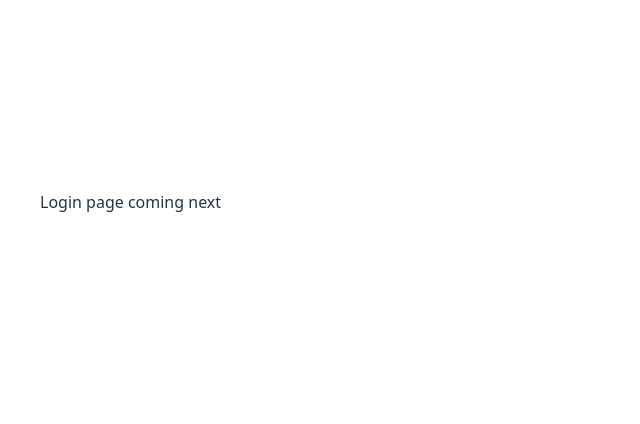
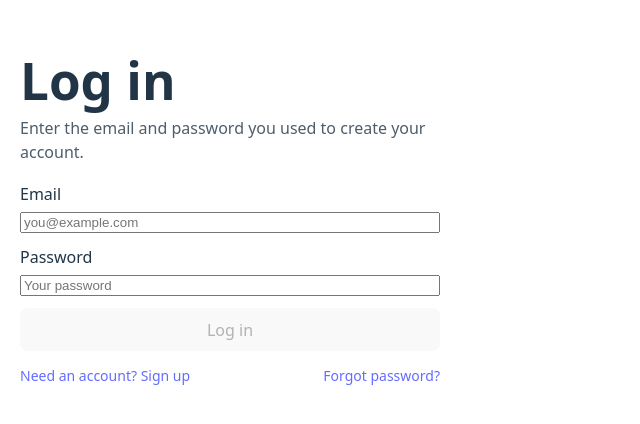
Before and after one commit to sj236code/closet-ai, a React (Vite) app in the folder apps/web/: page /login in a window 1280 px wide. Shown: the part 198-622 px from the top of the page, without its empty margins (0-640 px from the left). Built offline with nearby package versions, Linux system fonts and the light colour scheme; no server answers.

Commit message:
login works

```diff
--- a/apps/web/src/App.jsx
+++ b/apps/web/src/App.jsx
@@ -1,18 +1,20 @@
 import { BrowserRouter, Routes, Route } from "react-router-dom";
 import AuthEntryPage from "./auth/AuthEntryPage";
 import SignupPage from "./auth/SignupPage";
-
-function PlaceholderLogin() {
-  return <div style={{ padding: 40 }}>Login page coming next</div>;
-}
+import LoginPage from "./auth/LoginPage";
+import LandingPage from "./home/LandingPage";
 
 function App() {
   return (
     <BrowserRouter>
       <Routes>
+        {/* Authentication */}
         <Route path="/" element={<AuthEntryPage />} />
         <Route path="/signup" element={<SignupPage />} />
-        <Route path="/login" element={<PlaceholderLogin />} />
+        <Route path="/login" element={<LoginPage />} />
+
+        {/* Logged in */}
+        <Route path="/home" element={<LandingPage />} />
       </Routes>
     </BrowserRouter>
   );
--- a/apps/web/src/auth/LoginPage.jsx
+++ b/apps/web/src/auth/LoginPage.jsx
@@ -0,0 +1,106 @@
+import { useMemo, useState } from "react";
+import { useNavigate } from "react-router-dom";
+import { supabase } from "../lib/supabaseClient";
+
+export default function LoginPage() {
+    const navigate = useNavigate();
+
+    const [email, setEmail] = useState("");
+    const [password, setPassword] = useState("");
+
+    const [loading, setLoading] = useState(false);
+    const [errorMsg, setErrorMsg] = useState("");
+
+    const canSubmit = useMemo(() => {
+        return email.trim().length > 0 && password.length >= 8;
+    }, [email, password]);
+
+    async function onSubmit(e) {
+        e.preventDefault();
+        setErrorMsg("");
+
+        if (!canSubmit) {
+            setErrorMsg("Enter your email and password (min 8 characters).");
+            return;
+        }
+
+        try {
+            setLoading(true);
+
+            const { data, error } = await supabase.auth.signInWithPassword({
+                email: email.trim(),
+                password,
+            });
+
+            if (error) throw error;
+
+            // If email confirmations are ON and user isn't confirmed, Supabase will error.
+            // If login succeeds, data.session will exist.
+            if (data?.session) {
+                // For now: send them somewhere simple
+                // Later you'll redirect to onboarding if profile incomplete.
+                console.log("Login Successful.")
+                navigate("/home", { replace: true });
+            } else {
+                // Rare, but handle gracefully
+                setErrorMsg("Login succeeded but no session was created. Please try again.");
+            }
+        } catch (err) {
+            setErrorMsg(err?.message || "Login failed. Please try again.");
+        } finally {
+            setLoading(false);
+        }
+    }
+
+    return (
+        <div style={{ maxWidth: 420, margin: "60px auto", padding: 20 }}>
+            <h1 style={{ marginBottom: 8 }}>Log in</h1>
+            <p style={{ marginTop: 0, opacity: 0.8 }}>
+                Enter the email and password you used to create your account.
+            </p>
+
+            <form onSubmit={onSubmit} style={{ display: "grid", gap: 12, marginTop: 18 }}>
+                <label style={{ display: "grid", gap: 6 }}>
+                    <span>Email</span>
+                    <input
+                        type="email"
+                        autoComplete="email"
+                        value={email}
+                        onChange={(e) => setEmail(e.target.value)}
+                        placeholder="you@example.com"
+                        required
+                    />
+                </label>
+
+                <label style={{ display: "grid", gap: 6 }}>
+                    <span>Password</span>
+                    <input
+                        type="password"
+                        autoComplete="current-password"
+                        value={password}
+                        onChange={(e) => setPassword(e.target.value)}
+                        placeholder="Your password"
+                        required
+                    />
+                </label>
+
+                {errorMsg ? <div style={{ color: "crimson", fontSize: 14 }}>{errorMsg}</div> : null}
+
+                <button type="submit" disabled={!canSubmit || loading}>
+                    {loading ? "Logging in..." : "Log in"}
+                </button>
+            </form>
+
+            <div style={{ marginTop: 14, display: "flex", justifyContent: "space-between", gap: 12 }}>
+                <a href="/signup" style={{ fontSize: 14 }}>
+                    Need an account? Sign up
+                </a>
+
+                {/* We'll wire this later to ForgotPasswordPage */}
+                <a href="/forgot-password" style={{ fontSize: 14 }}>
+                    Forgot password?
+                </a>
+            </div>
+        </div>
+    );
+}
--- /dev/null
+++ b/apps/web/src/home/LandingPage.jsx
@@ -0,0 +1,9 @@
+export default function LandingPage() {
+  return (
+    <div style={{ padding: 40 }}>
+      <h1>Home</h1>
+      <p>You are logged in</p>
+      <p>This will be the main app later.</p>
+    </div>
+  );
+}
```
